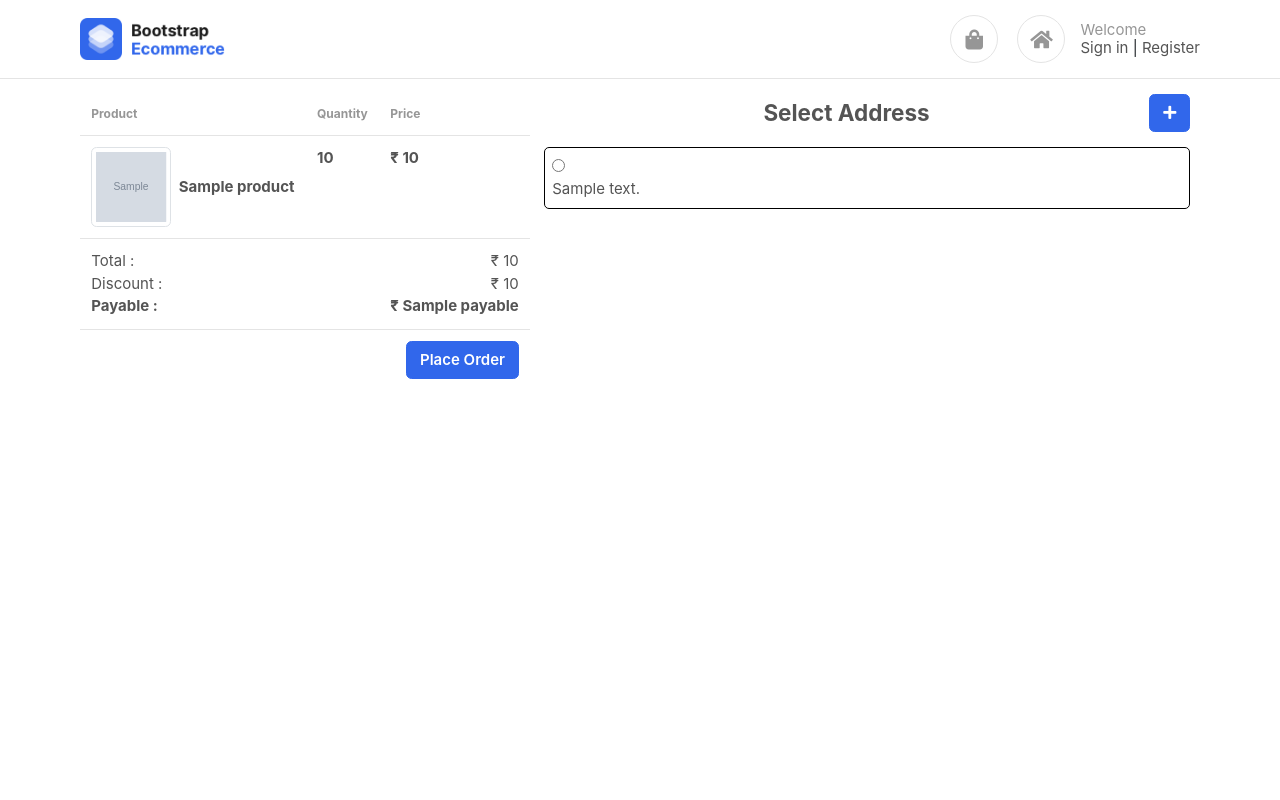
After one commit to Jayesh-cj/Multi-Vendor-Ecommerce-Application, a Django app: template templates/customer/checkout.html in a window 1280 px wide. The commit adds this page. Run offline with Django 5.2, Linux system fonts and the light colour scheme; the template is opened without the code that fills it: most values are stand-ins (such as "Sample title", 1, 10 or a date in 2020); grey boxes marked "Sample" are stand-in pictures; some libraries are stand-ins or nearby versions; some web fonts are replaced.

Commit message:
Checkout Page Added

```diff
--- a/customer/urls.py
+++ b/customer/urls.py
@@ -11,5 +11,6 @@ urlpatterns = [
     path('cart/',views.view_cart, name='cart'),
     path('remove-from-cart/<str:slug>/<cid>/', views.remove_from_cart, name='remove_from_cart'),
     path('cupon-verification/', views.cupon_verification, name='cupon-verification'),
-    path('filter-products/', views.fillter_products, name='filter')
+    path('filter-products/', views.fillter_products, name='filter'),
+    path('checkout/', views.checkout, name='checkout')
 ]
--- a/ecomm/settings.py
+++ b/ecomm/settings.py
@@ -154,3 +154,7 @@ EMAIL_PORT = 587
 EMAIL_USE_TLS = True
 EMAIL_HOST_USER = os.getenv('HOST_USER')
 EMAIL_HOST_PASSWORD = os.getenv('PASSWORD')
+
+# Payment gatway
+RAZORPAY_KEY_ID = os.getenv('KEY_ID')
+RAZORPAY_KEY_SECRET = os.getenv('KEY_SECRET')
--- a/products/models.py
+++ b/products/models.py
@@ -1,4 +1,3 @@
-from typing import Iterable
 from django.db import models
 from django.utils.text import slugify
 from base.models import BaseModel
--- /dev/null
+++ b/static/css/checkout.css
@@ -0,0 +1,56 @@
+.td-img {
+    display: flex;
+    max-width: 450px;
+    flex-direction: row;
+    align-items: center;
+}
+
+.txt-b {
+    color: solid black;
+    font-weight: bold;
+}
+
+.flex-row {
+    display: flex;
+    justify-content: space-between;
+}
+
+.tbl {
+    width: auto !important;
+    height: fit-content;
+}
+
+.user-address {
+    height: calc(100vh - 100px);
+    overflow-y: scroll;
+    transform: smooth;
+}
+
+.user-address::-webkit-scrollbar {
+    background-color: rgb(238, 216, 216);
+    border: 1px solid rgba(88, 87, 87, 0.288);
+    border-radius: 25px;
+    width: 5px;
+}
+
+.user-address::-webkit-scrollbar-thumb {
+    background-color: rgb(130, 137, 231);
+    border-radius: 25px;
+}
+
+.user-address::-webkit-scrollbar-thumb:hover {
+    background-color: rgb(51, 63, 233);
+    cursor: pointer;
+}
+
+.address {
+    border: 1px solid black !important;
+    border-radius: 5px;
+}
+
+.address-title {
+    display: flex;
+    justify-content: space-between;
+    align-items: center;
+    position: sticky;
+}
--- /dev/null
+++ b/templates/customer/checkout.html
@@ -0,0 +1,62 @@
+{% extends "base/header.html" %}
+{% load static %}
+
+{% block content %}
+<link rel="stylesheet" href=" {% static '/css/checkout.css' %}">
+
+<div class="container mt-3 flex-row">
+    <table class="table table-borderless tbl">
+        <thead class="text-muted">
+            <tr class="small text-muted border-bottom">
+                <th>Product</th>
+                <th>Quantity</th>
+                <th>Price</th>
+            </tr>
+        </thead>
+        <tbody>
+            {% for item in products.cart_items.all %}
+            <tr class="border-bottom">
+                <td class="td-img">
+                    <img src="{{ item.product.product_images.all.first.image.url }}" class="img-thumbnail img-sm mr-2"
+                        alt="">
+                    <div class="txt-b">{{ item.product.name }}</div>
+                </td>
+                <td class="txt-b"> {{ item.quantity }} </td>
+                <td class="txt-b">₹ {{ item.product.price }} </td>
+            </tr>
+            {% endfor %}
+            <tr class="border-bottom">
+                <td colspan="2">
+                    <span>Total : </span><br>
+                    <span>Discount : </span><br>
+                    <span><b>Payable : </b></span>
+                </td>
+                <td class="text-right">
+                    <span>₹ {{ total }}</span> <br>
+                    <span>₹  {{ discount }}</span> <br>
+                    <span><b>₹ {{ payable }} </b></span>
+                </td>
+            </tr>
+            <tr>
+                <td colspan="3" class="text-right"><button class="btn btn-primary">Place Order</button></td>
+            </tr>
+        </tbody>
+    </table>
+
+    <div class="col ml-1 user-address">
+        <h4 class="address-title">
+            <span></span>
+            <span>Select Address</span>
+            <span><button class="btn btn-primary"><i class="fa fa-plus"></i></button></span>
+        </h4>
+        {% for addres in address %}
+
+        <div class="address mt-3 p-2">
+            <input type="radio" name="address" id="">
+            <p>{{ addres.address }}</p>
+        </div>
+
+        {% endfor %}
+    </div>
+</div>
+{% endblock content %}
```
Also changed, not shown: customer/views.py (+33 -5 lines), templates/customer/cart.html (+22 -14 lines), 1 other file.
